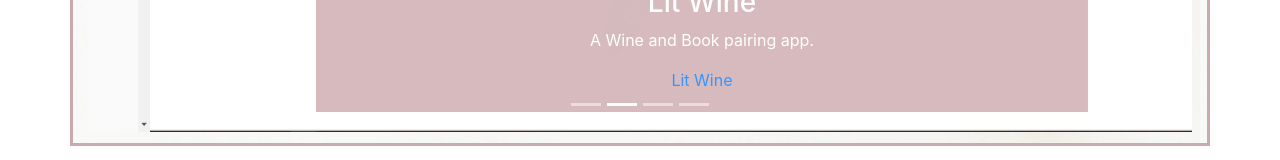
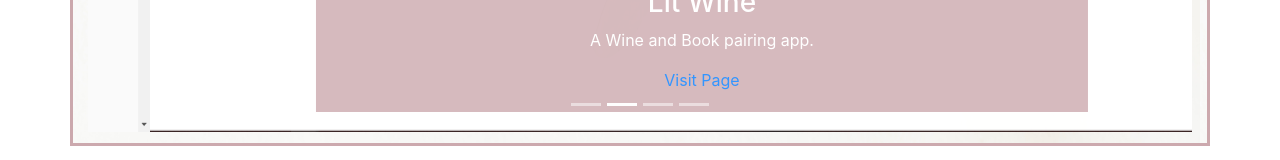
Before and after one commit to DianaLRS/portfolio-in-react, a React (Create React App) app: page /portfolio in a window 1280 px wide. Shown: the part 692-852 px from the top of the page. Built offline with nearby package versions, Linux system fonts and the light colour scheme.

Commit message:
a tag text cchanges in cards

```diff
--- a/src/components/Cards/Cards.js
+++ b/src/components/Cards/Cards.js
@@ -19,7 +19,7 @@
     <Carousel.Caption className="text">
       <h3>Aesthetica</h3>
       <p>Aesthetica is a user friendly and interactive app that bridges fashion and community.</p>
-      <a target="blank" href="https://secure-ocean-28347.herokuapp.com/">Aesthetica</a>
+      <a target="blank" href="https://secure-ocean-28347.herokuapp.com/">Visit Page</a>
     </Carousel.Caption>
   </Carousel.Item>
   <Carousel.Item className="arrow">
@@ -32,12 +32,12 @@
     <Carousel.Caption className="text">
       <h3>Lit Wine</h3>
       <p>A Wine and Book pairing app.</p>
-      <a target="blank" href="https://blegesse-git.github.io/Project-1/">Lit Wine</a>
+      <a target="blank" href="https://blegesse-git.github.io/Project-1/">Visit Page</a>
     </Carousel.Caption>
   </Carousel.Item>
   <Carousel.Item className="arrow">
     <img
-      className="d-block w-100"
+      className="d-block w-100 "
       src={password}
       alt="password-gen"
     />
@@ -45,7 +45,7 @@
     <Carousel.Caption className="text">
       <h3>Random Password Generator</h3>
       <p>Simple random password generator.</p>
-      <a target="blank" href="https://dianalrs.github.io/Password-Generator/">Password Generator</a>
+      <a target="blank" href="https://dianalrs.github.io/Password-Generator/">Visit Page</a>
     </Carousel.Caption>
   </Carousel.Item>
   <Carousel.Item className="arrow">
@@ -58,7 +58,7 @@
     <Carousel.Caption className="text">
       <h3>Note Taker App</h3>
       <p>A simple, and easy-to-use note taking app.</p>
-      <a target="blank" href="https://desolate-inlet-44144.herokuapp.com/">Note-Taker</a>
+      <a target="blank" href="https://desolate-inlet-44144.herokuapp.com/">Visit Page</a>
     </Carousel.Caption>
   </Carousel.Item>
 </Carousel>
--- a/src/components/Cards/style.css
+++ b/src/components/Cards/style.css
@@ -15,3 +15,7 @@
 
     margin-top: 5px;
 }
+
+a {
+    color: inherit;
+  }
--- a/src/components/Footer/Footer.js
+++ b/src/components/Footer/Footer.js
@@ -1,5 +1,4 @@
 import React from 'react';
-
 import "./style.css"
 import githubLogo from "../../assets/images/githubLogo.png"
 import linkedIn from "../../assets/images/linkedIn.png"
```
